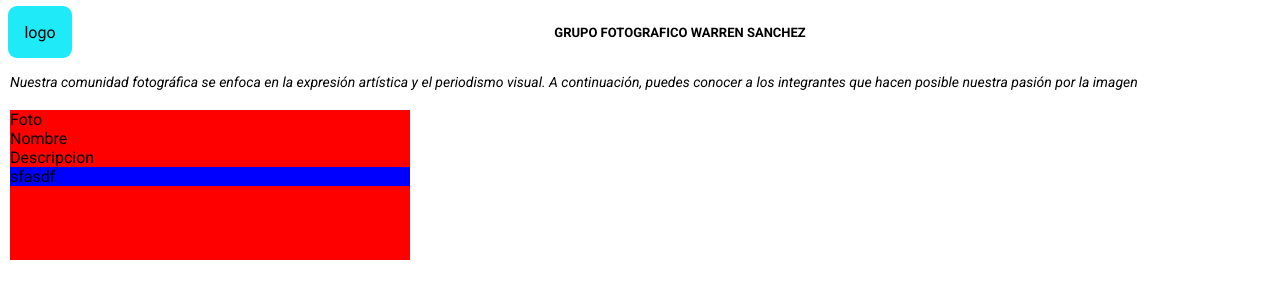
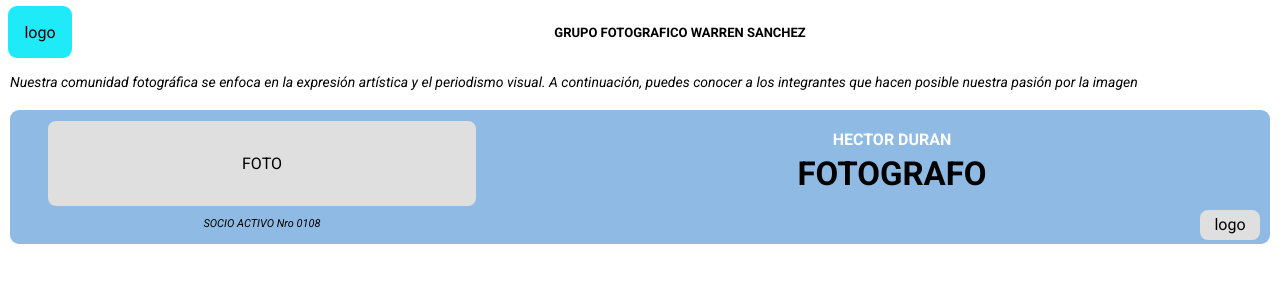
Before and after one commit to jonathanduran7/grupofotos, a plain HTML site: page index.html in a window 1280 px wide. Drawn offline with Linux system fonts and the light colour scheme.

Commit message:
card styles

```diff
--- a/index.html
+++ b/index.html
@@ -28,18 +28,27 @@
         conocer a los integrantes que hacen posible nuestra pasión por la imagen
       </div>
 
-      <div>
+      <div class="cards-container">
         <div class="card">
-          <div class="card-body">
-            <div>Foto</div>
-            <div>
-              <p>Nombre</p>
-              <p>Descripcion</p>
+          <div class="card-left">
+            <div class="card-left-foto">
+              <div class="card-photo">FOTO</div>
+            </div>
+            <div class="card-left-socio">
+              SOCIO ACTIVO Nro 0108
             </div>
           </div>
 
-          <div class="card-footer">
-            sfasdf
+          <div class="card-right">
+            <div class="card-right-info">
+              <div class="card-title">HECTOR DURAN</div>
+              <div class="card-subtitle">FOTOGRAFO</div>
+            </div>
+            <div class="card-right-logo-container">
+              <div class="card-right-logo">
+                logo
+              </div>
+            </div>
           </div>
         </div>
 
--- a/style.css
+++ b/style.css
@@ -62,13 +62,85 @@ nav{
   font-style: italic;
 }
 
+.cards-container{}
+
 .card{
-  background: red;
-  width: 400px;
-  height: 150px;
+  background: #8FBAE3;
+  border-radius: 9px;
+  height: 134px;
+  display: flex;
 }
 
-.card-footer{
-  background: blue;
-  width: 400px;
+.card-left{
+  width: 40%;
+  display: flex;
+  flex-direction: column;
 }
+
+.card-left-foto{
+  height: 80%;
+  display: flex;
+  align-items: center;
+  justify-content: center;
+}
+
+.card-photo{
+  width: 85%;
+  background: #dfdfdf;
+  height: 80%;
+  border-radius: 8px;
+  display: flex;
+  justify-content: center;
+  align-items: center;
+}
+
+.card-left-socio{
+  height: 20%;
+  font-size: 11px;
+  font-style: italic;
+  text-align: center;
+
+}
+
+.card-right{
+  width: 60%;
+}
+
+.card-right-info{
+  height: 72%;
+}
+
+.card-title{
+  padding-top: 20px;
+  font-size: 16px;
+  font-weight: bold;
+  text-align: center;
+  margin-bottom: 5px;
+  text-transform: uppercase;
+  color: #fff;
+}
+
+.card-subtitle{
+  font-size: 12px;
+  text-align: center;
+  text-transform: uppercase;
+  font-size: 33px;
+  font-weight: bold;
+}
+
+.card-right-logo-container{
+  height: 28%;
+  display: flex;
+  align-items: center;
+  justify-content: end;
+  padding-right: 10px;
+}
+
+.card-right-logo{
+  background: #dfdfdf;
+  height: 30px;
+  width: 60px;
+  border-radius: 8px;
+  text-align: center;
+  line-height: 30px;
+}
```
